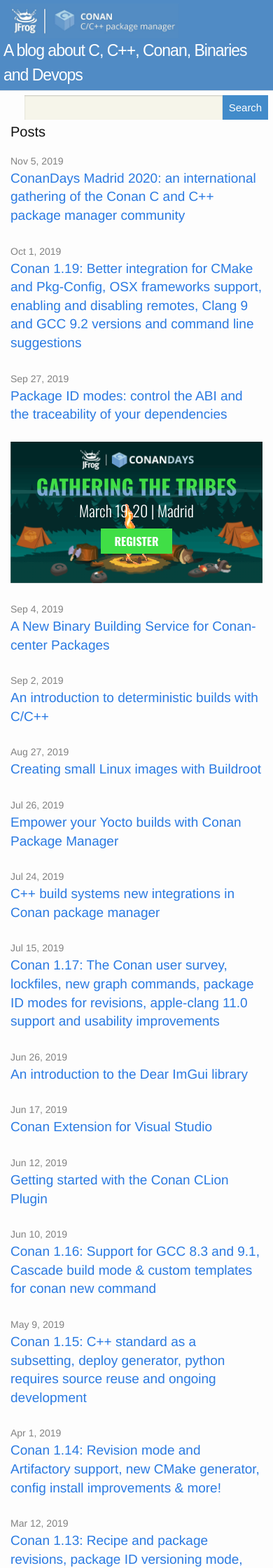
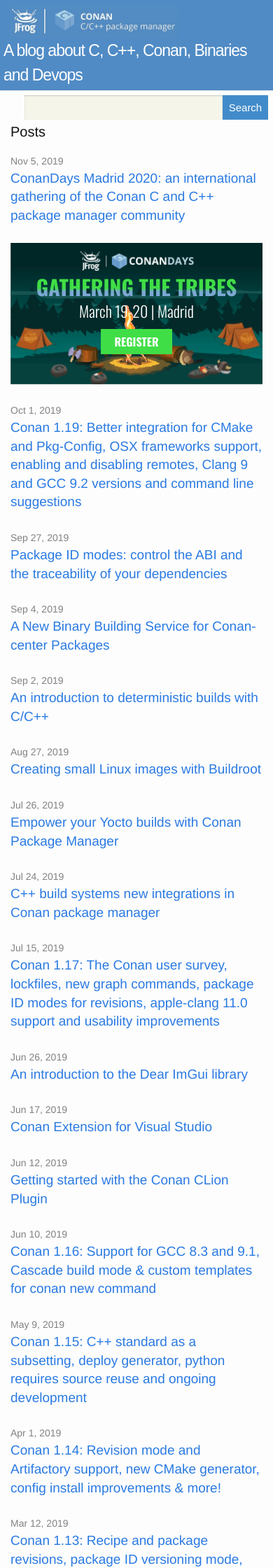
Before and after one commit to conan-io/conan-io.github.io, a Jekyll site: the page built from index.html, in a window 390 px wide. Shown: the top 2240 px of the page at 70% size. Built offline with Jekyll 4.4.1, drawn with Linux system fonts in a browser that asks for light colours; comment, search, counter and statistics services are not loaded.

Commit message:
banner is located after the 1st post on mobile in order to be seen above the fold. On desktop it stays after the 3rd post.

```diff
--- a/css/main.scss
+++ b/css/main.scss
@@ -117,6 +117,9 @@ form[role=search] {
 }
 
 li.banner {
+  &.conan-banner-mobile {
+    display: none;
+  }
   a.conan-gat-banner {display: block;}
   position: relative;
   .cd-mobile-back {
@@ -172,6 +175,12 @@ li.banner {
 
 @media screen and (max-width: $on-palm) {
   li.banner {
+    &.conan-banner-mobile {
+      display: block;
+    }
+    &.conan-banner-desktop {
+      display: none;
+    }
     .banner-abs-content {
       h2 {
         margin-top: 13%;
--- a/index.html
+++ b/index.html
@@ -8,11 +8,31 @@ layout: default
 
   <ul class="post-list">
     {% for post in site.posts %}
+       {% if forloop.index == 2 %}
+       <!-- MOBILE BANNER -->
+       <li class="banner conan-banner-mobile">
+         <a href="https://conandays.conan.io/" target="_blank" class="conan-gat-banner">
+           <img src="assets/cd_mobile_back.png" class="cd-back cd-mobile-back" alt="Conan days - Register">
+           <img src="assets/campfire_small.gif" alt="Conan days - Register" class="flame">
+           <div class="banner-abs-content">
+             <h2>
+               GATHERING THE TRIBES
+             </h2>
+             <h3>
+               March 19-20 | Madrid
+             </h3>
+             <div class="banner-button">
+               REGISTER
+             </div>
+           </div>
+         </a>
+       </li>
+       {% endif %}
        {% if forloop.index == 4 %}
-       <li class="banner">
+       <!-- DESKTOP BANNER -->
+       <li class="banner conan-banner-desktop">
          <a href="https://conandays.conan.io/" target="_blank" class="conan-gat-banner">
            <img src="assets/cd_background_tinified.png" class="cd-back cd-desktop-back" alt="Conan days - Register">
-           <img src="assets/cd_mobile_back.png" class="cd-back cd-mobile-back" alt="Conan days - Register">
            <img src="assets/campfire_small.gif" alt="Conan days - Register" class="flame">
            <div class="banner-abs-content">
              <h2>
```
